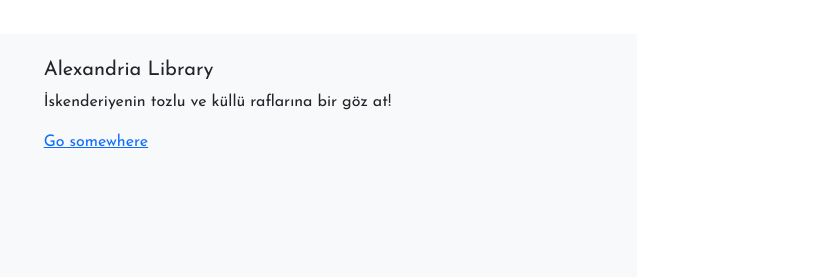
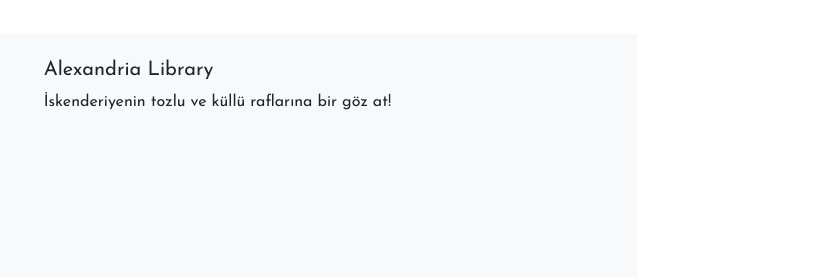
Before and after one commit to AmerFaruk/guzarsblog, a website: page archive.html in a window 1280 px wide. Shown: the part 2728-3008 px from the top of the page, 466-1280 px from the left. Drawn offline with nearby package versions, Linux system fonts and the light colour scheme.

Commit message:
Add files via upload

```diff
--- a/archive.html
+++ b/archive.html
@@ -160,7 +160,7 @@
                             <div class="col-md-8 position-static p-4 pl-md-0">
                               <h5 class="mt-0">Alexandria Library</h5>
                               <p>İskenderiyenin tozlu ve küllü raflarına bir göz at!</p>
-                              <a href="projects/libraryApp/index.html" class="stretched-link">Go somewhere</a>
+                              <a href="projects/libraryApp/index.html" class="stretched-link"></a>
                             </div>
                           </div>
                     </div>
```
